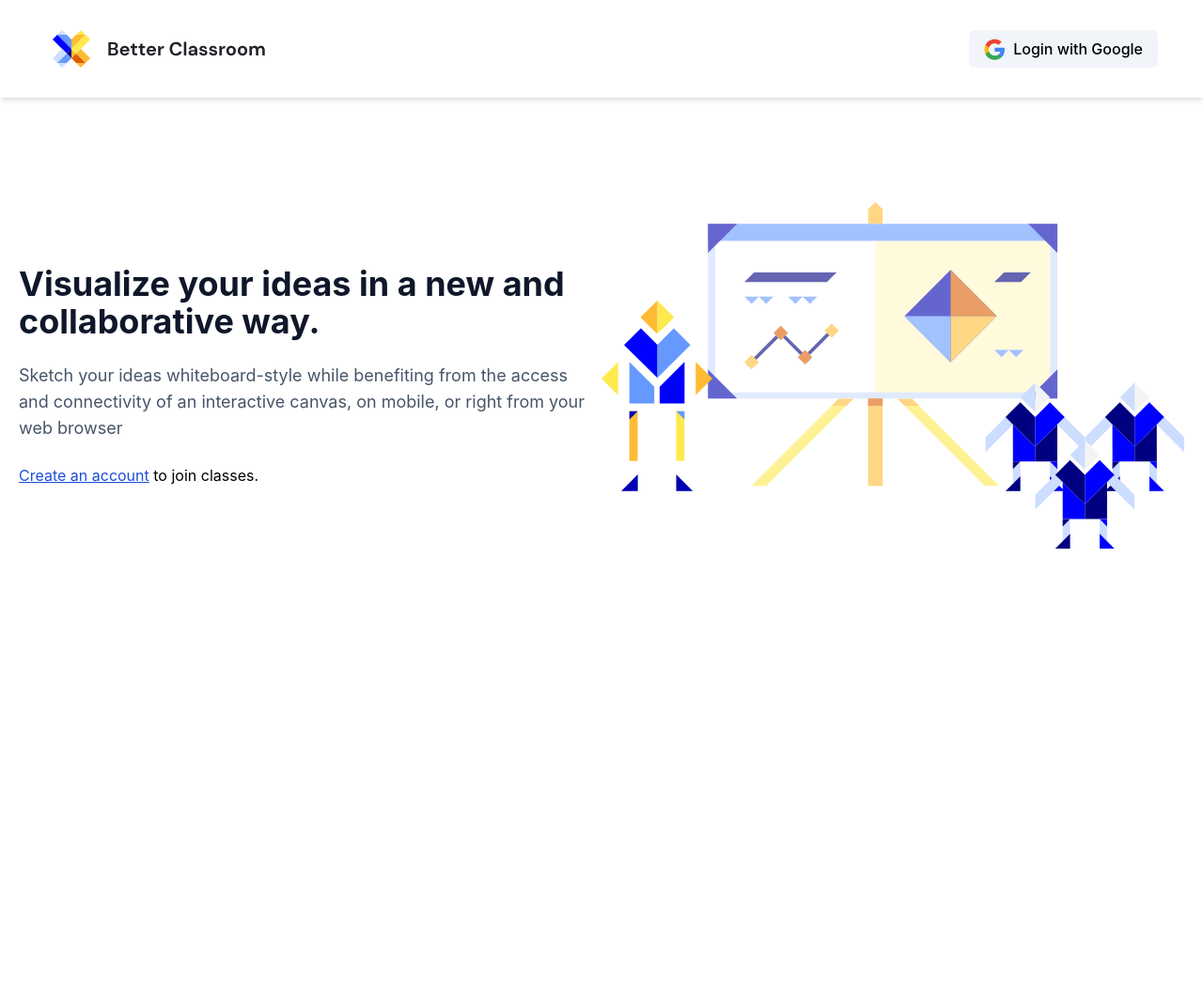
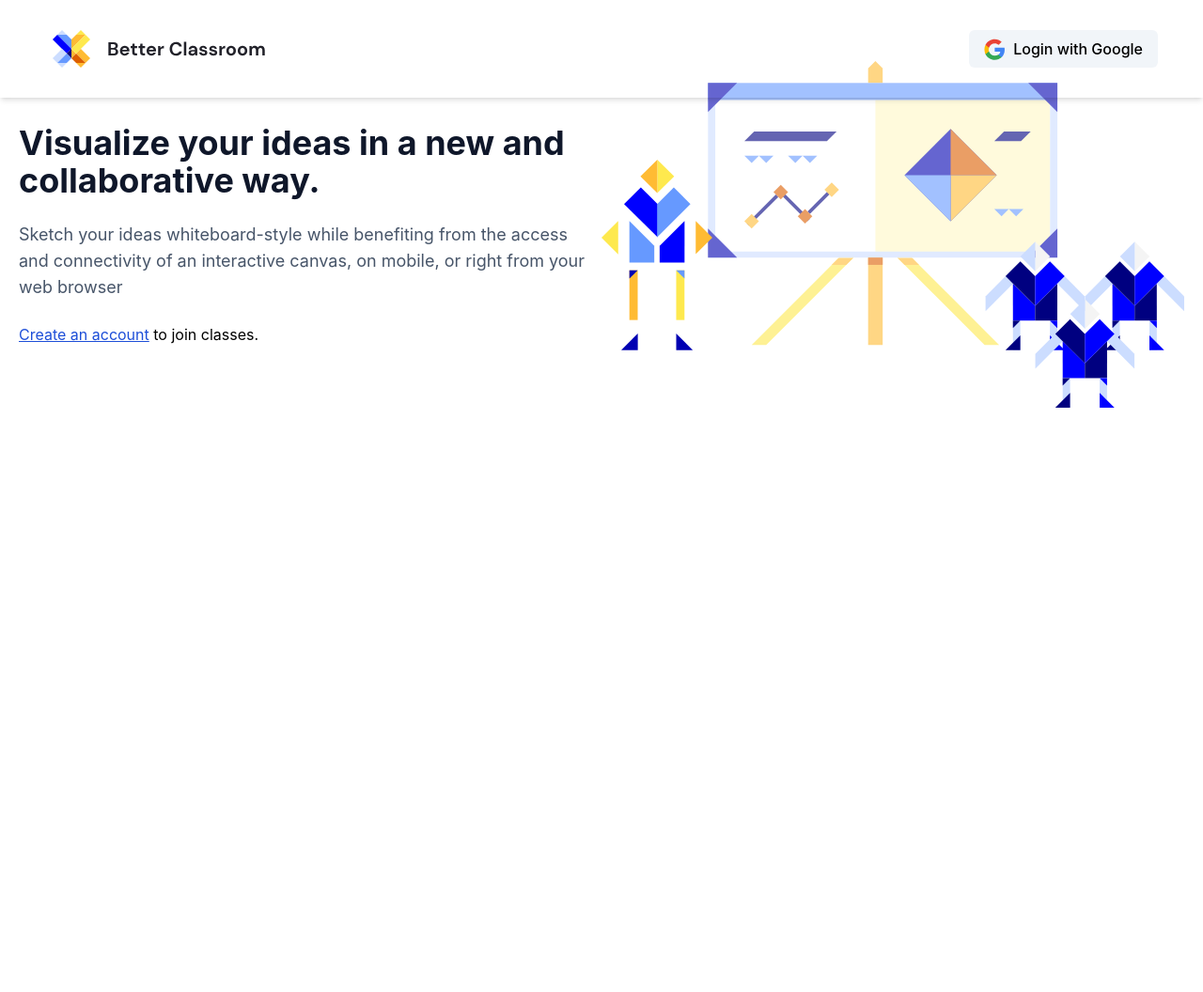
Before and after one commit to aritra1999/betterClass, a Django app: page / in a window 1280 px wide. Shown: the whole page at 94% size. After the commit the page ends 434 px from the top, so only its background shows below. Run offline with Django 3.2, Linux system fonts and the light colour scheme; some libraries are stand-ins or nearby versions.

Commit message:
Fixed x-scrolling issue

```diff
--- a/Templates/base/base.html
+++ b/Templates/base/base.html
@@ -14,9 +14,8 @@
     <title>{{ title }}</title>
     {% block extraHead %}{% endblock %}
 </head>
-<body>
+<body class="overflow-x-hidden">
     {% include 'base/navbar.html' %}
-
 
     <div class="container px-5 py-32 mx-auto max-w-screen min-h-screen">
         {% block content %}{% endblock content %}
--- a/Templates/classroom/classroom.html
+++ b/Templates/classroom/classroom.html
@@ -14,8 +14,7 @@
     <script src="https://code.jquery.com/jquery-3.6.0.min.js" integrity="sha256-/xUj+3OJU5yExlq6GSYGSHk7tPXikynS7ogEvDej/m4=" crossorigin="anonymous"></script>
     <title>BetterClass | {{ title }}</title>
 </head>
-<body>
-
+<body class="overflow-x-hidden">
     <div class="max-w-screen max-h-screen flex">
         <div class="flex flex-col w-4/5 h-screen p-4">
             <div class="message-area h-full mb-4 relative">
--- a/Templates/home/home.html
+++ b/Templates/home/home.html
@@ -74,7 +74,7 @@
     </div>
 </div>
 {% else %}
-<div class="flex w-full h-full min-h-screen">
+<div class="flex w-full h-[calc(100vh-300px)]">
     <div class="flex flex-col w-1/2 justify-center -mt-64">
         <h1 class="text-4xl font-bold text-slate-900 mb-6">Visualize your ideas in a new and collaborative way.</h1>
         <p class="text-lg font-normal text-slate-600 mb-6">Sketch your ideas whiteboard-style while benefiting from the access and connectivity of an interactive canvas, on mobile, or right from your web browser</p>
```
Also changed, not shown: db.sqlite3.
